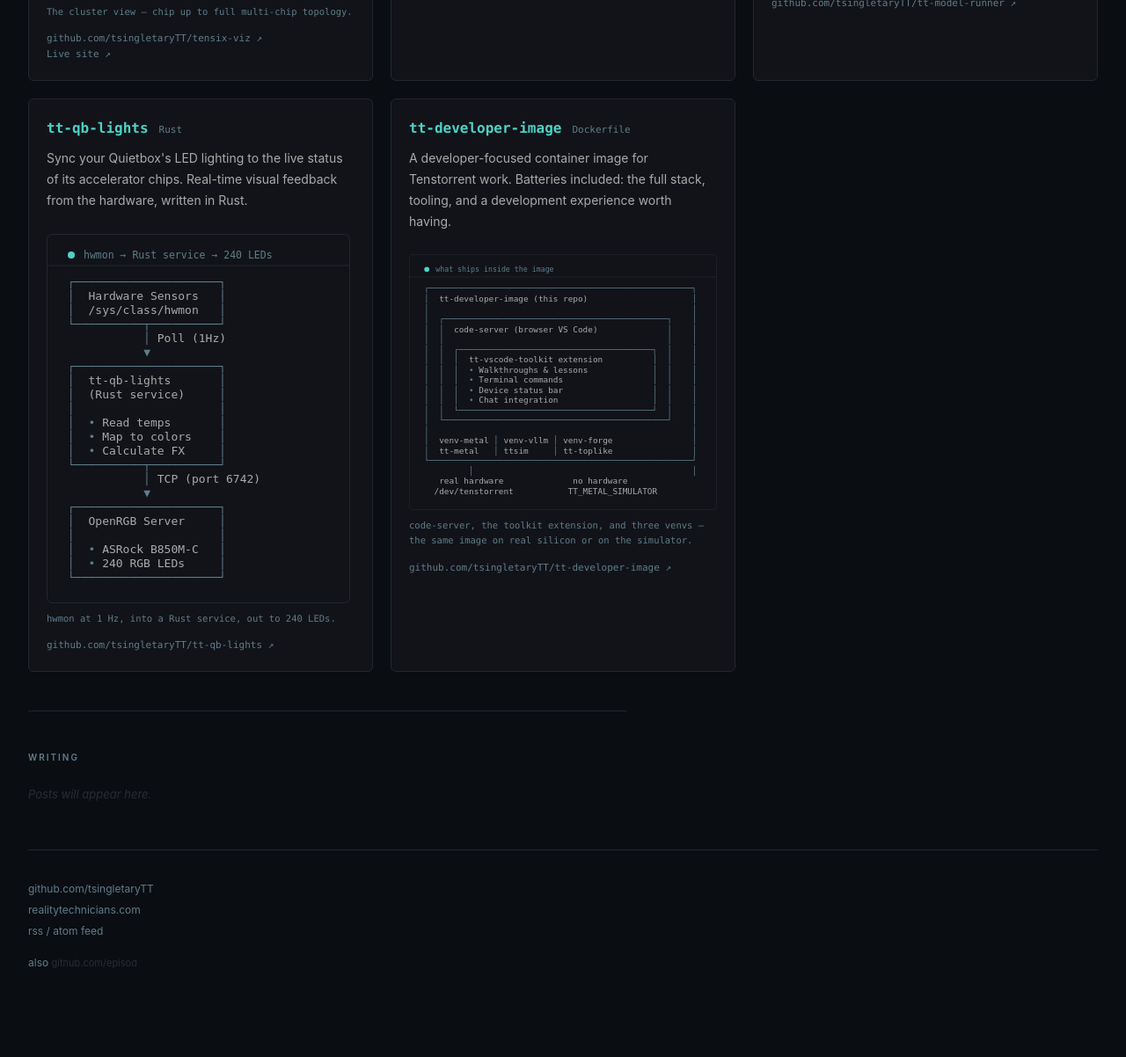
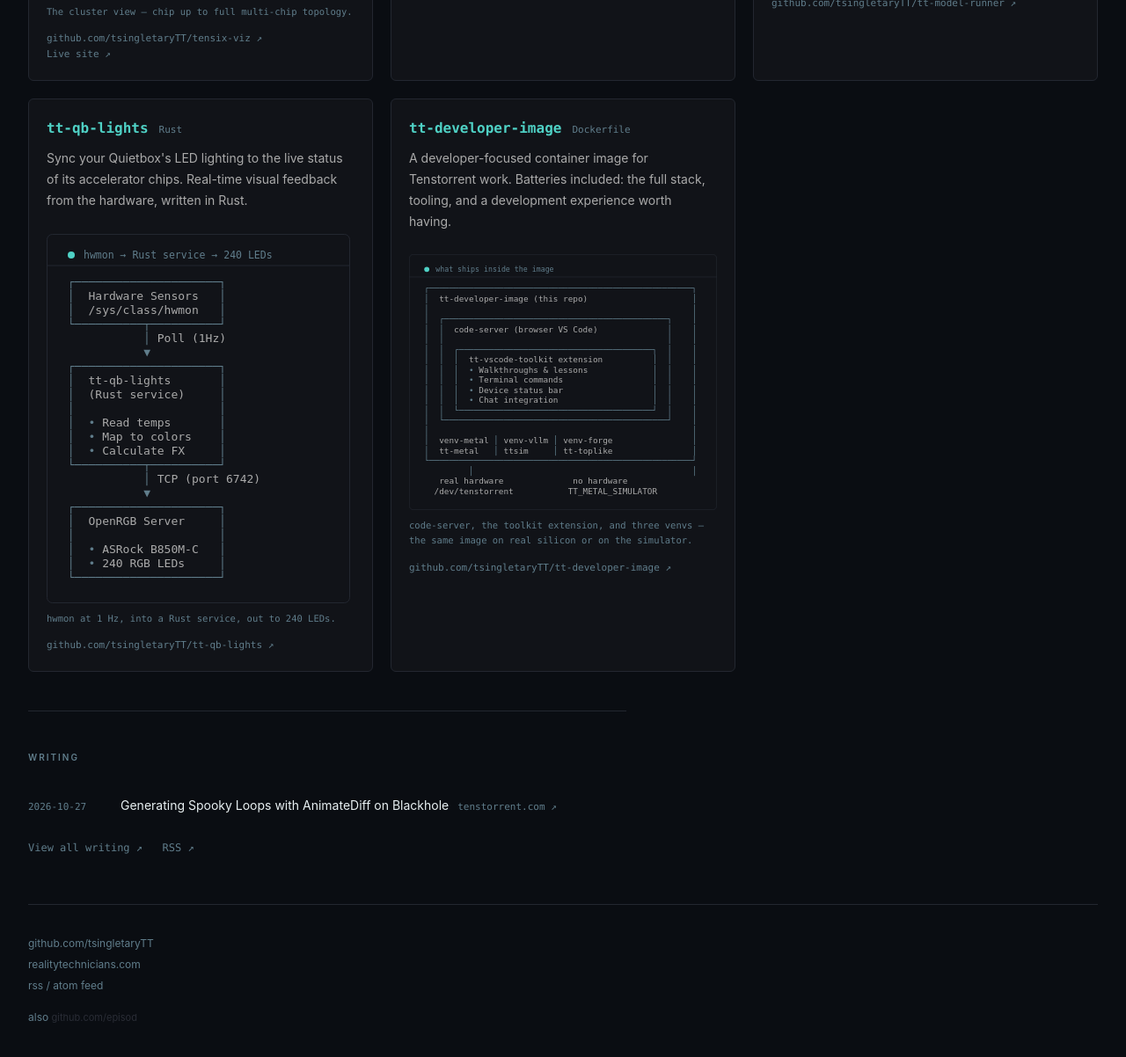
Before and after one commit to tsingletaryTT/tsingletaryTT.github.io, a Jekyll site: the page built from index.md, in a window 1280 px wide and 1400 px high, scrolled down 12659 px, cut to the strip 183-1385 px from the top of the window. Shown: the whole strip at 88% size. Built offline with Jekyll 4.4.1, drawn with Linux system fonts in a browser that asks for light colours; before the commit the page ends 13997 px from its top, so only the background shows below that.

Commit message:
feat: link the AnimateDiff post on tenstorrent.com from Writing
External writing now lives in _data/writing.yml (title, date, url). The
homepage Writing list and /writing/ render those entries after the Jekyll
posts, newest first, with the host shown as a muted label inside the title
link so it wraps with the title at narrow widths. First entry: "Generating
Spooky Loops with AnimateDiff on Blackhole", published 2026-10-27 on
tenstorrent.com/developers/blog, which replaced the unpublished 2026-06-23
draft.

```diff
--- /dev/null
+++ b/_data/writing.yml
@@ -0,0 +1,7 @@
+# Writing published somewhere other than this site. Each entry renders in the Writing
+# list on the homepage and on /writing/ after the Jekyll posts, newest first, with the
+# host shown beside the title. Keys: title, date (the date it went live there), url.
+# The 2026-06-23 AnimateDiff draft in _drafts/ was rewritten into the first entry here.
+- title: Generating Spooky Loops with AnimateDiff on Blackhole
+  date: 2026-10-27
+  url: https://tenstorrent.com/developers/blog/generating-spooky-loops-with-animatediff-on-tenstorrent-blackhole
--- a/assets/css/style.css
+++ b/assets/css/style.css
@@ -137,6 +137,8 @@
 .post-date { font-size: 11px; color: var(--text-muted); font-family: var(--mono); white-space: nowrap; min-width: 85px; }
 .post-title-link { font-size: 14px; color: var(--text); }
 .post-title-link:hover { color: var(--teal); }
+.post-host { font-size: 11px; color: var(--text-muted); font-family: var(--mono); white-space: nowrap; margin-left: 6px; }
+.post-title-link:hover .post-host { color: var(--teal); }
 .post-placeholder { color: var(--border-mid); font-size: 13px; font-style: italic; }
 .view-all {
   display: inline-block; margin-top: 16px;
--- a/index.md
+++ b/index.md
@@ -104,12 +104,19 @@
 <section class="section prose" id="writing">
   <div class="section-label">Writing</div>
   {% assign recent_posts = site.posts | limit: 3 %}
-  {% if recent_posts.size > 0 %}
+  {% if site.data.writing %}{% assign external_posts = site.data.writing | sort: "date" | reverse | limit: 3 %}{% else %}{% assign external_posts = "" | split: "" %}{% endif %}
+  {% if recent_posts.size > 0 or external_posts.size > 0 %}
   <ul class="post-list">
     {% for post in recent_posts %}
     <li class="post-item">
       <span class="post-date">{{ post.date | date: "%Y-%m-%d" }}</span>
       <a href="{{ post.url | relative_url }}" class="post-title-link">{{ post.title }}</a>
+    </li>
+    {% endfor %}
+    {% for post in external_posts %}
+    <li class="post-item">
+      <span class="post-date">{{ post.date | date: "%Y-%m-%d" }}</span>
+      <a href="{{ post.url }}" class="post-title-link">{{ post.title }} <span class="post-host">{{ post.url | remove: "https://" | split: "/" | first }} ↗</span></a>
     </li>
     {% endfor %}
   </ul>
```
Also changed, not shown: CLAUDE.md (+22 -0 lines), writing.md (+8 -1 lines).
